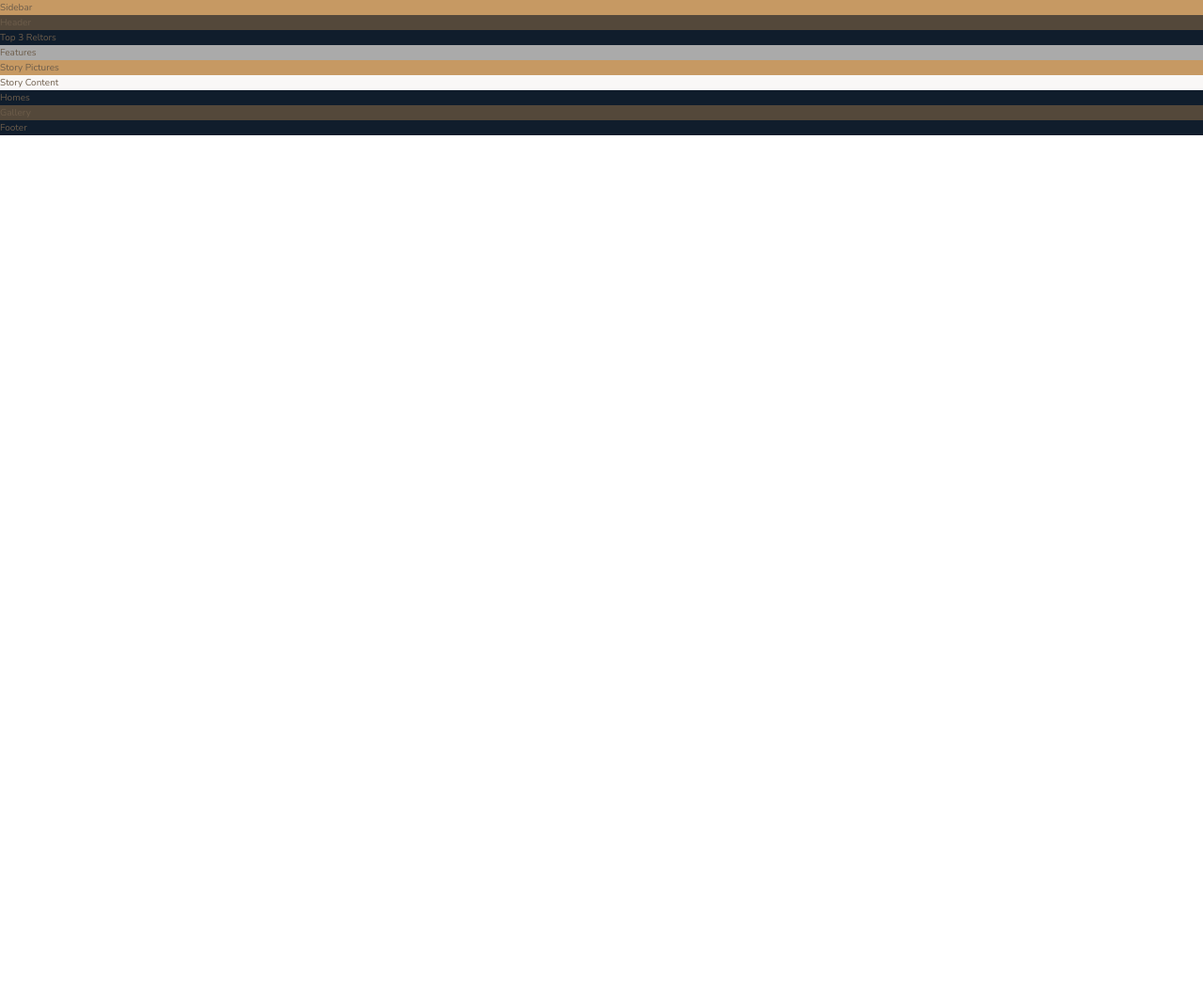
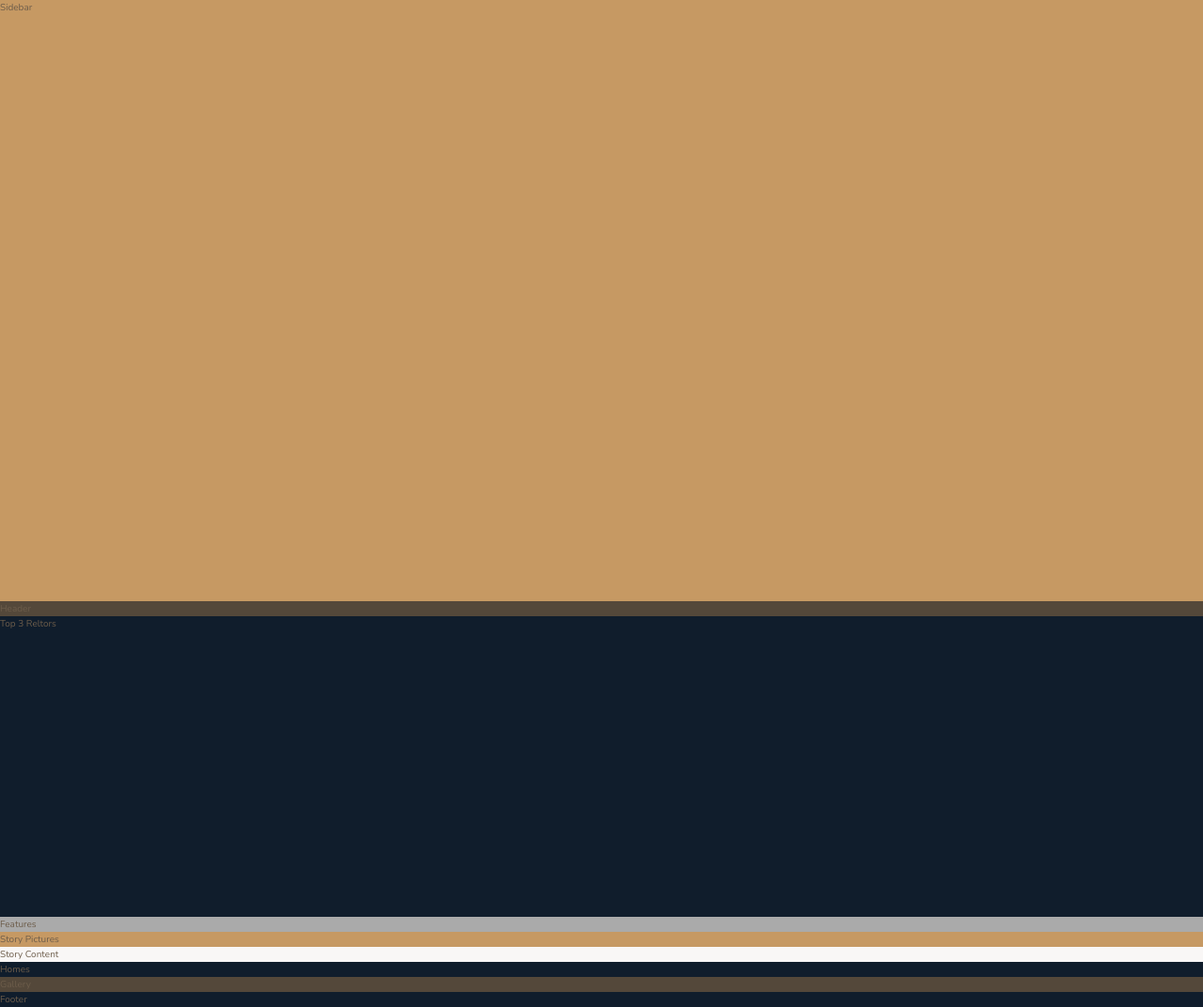
Before and after one commit to Ryoung27/Nexter, a website: page index.html in a window 1280 px wide. Shown: the whole page at 94% size. Before the commit the page ends 800 px from the top, so only its background shows below. Drawn offline with nearby package versions, Linux system fonts and the light colour scheme.

Commit message:
grid creation

```diff
--- a/sass/_base.scss
+++ b/sass/_base.scss
@@ -33,3 +33,8 @@ body{
     font-weight: 300;
     line-height: 1.6;
 }
+
+.container{
+    display: grid;
+    grid-template-rows: 80vh min-content 40vh repeat(3, min-content);
+}
```
Also changed, not shown: css/style.css.
